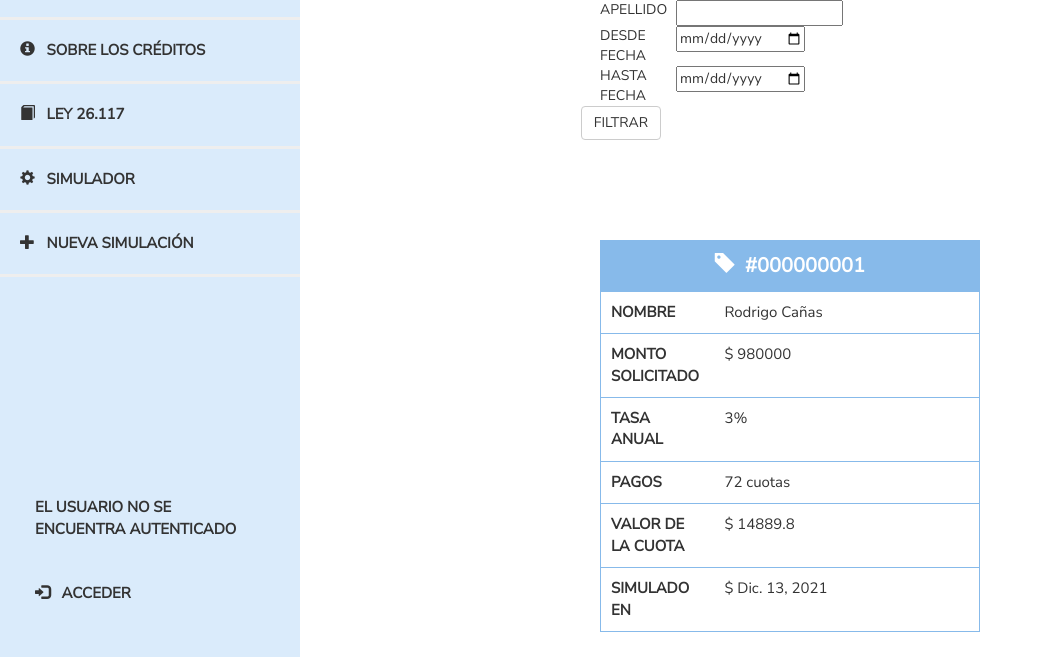
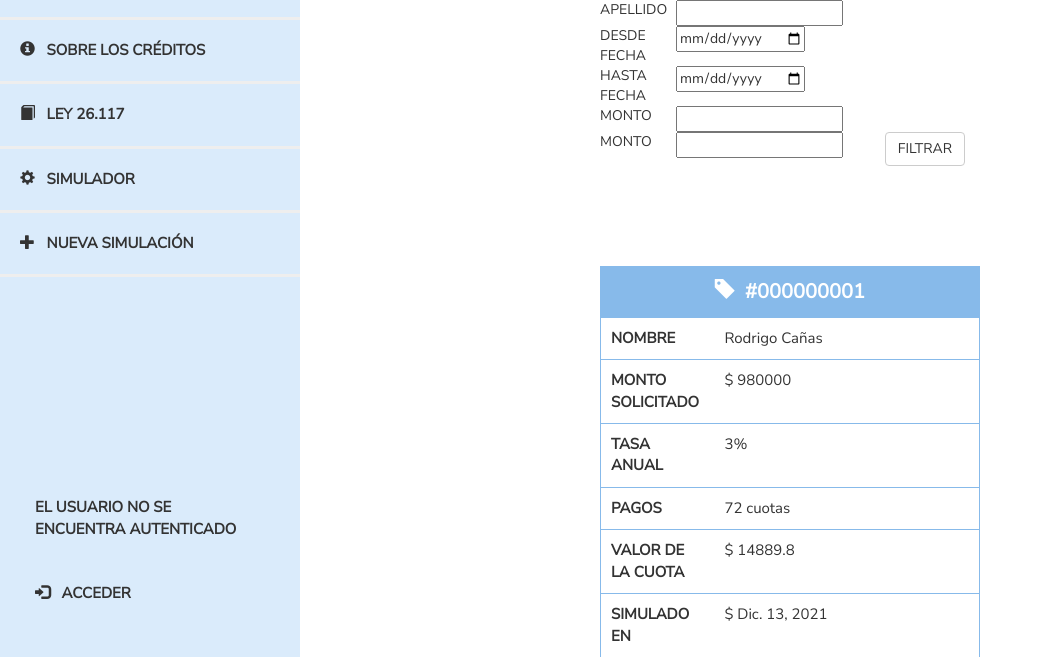
Before and after one commit to autusgo/prestar2, a Django app: page /simulador/list/ in a window 1280 px wide. Shown: the part 197-854 px from the top of the page, without its empty margins (0-1043 px from the left). Run offline with Django 3.2, Linux system fonts and the light colour scheme; data comes from the database, SQL or seed files in the repository; some libraries are stand-ins or nearby versions.

Commit message:
agregado filtro entre montos

```diff
--- a/PrestAr/prestamos/filters.py
+++ b/PrestAr/prestamos/filters.py
@@ -1,7 +1,7 @@
 from django.db.models.fields import DateField
 import django_filters
 from .models import Simulacion
-from django_filters import FilterSet, CharFilter, DateFilter, NumericRangeFilter
+from django_filters import FilterSet, CharFilter, DateFilter, NumberFilter
 from django import forms
 
 
@@ -15,7 +15,8 @@ class SimulacionFilter(django_filters.FilterSet):
                             lookup_expr='gte', widget=DateInput)
     end_date = DateFilter(field_name="created_date",
                           lookup_expr='lte', widget=DateInput)
-    # monto_desde = NumericRangeFilter(field_name="monto")
+    monto_desde = NumberFilter(field_name="monto", lookup_expr='gte')
+    monto_hasta = NumberFilter(field_name="monto", lookup_expr='lte')
 
     class Meta:
         model = Simulacion
--- a/PrestAr/prestamos/templates/simulador/simulaciones_list.html
+++ b/PrestAr/prestamos/templates/simulador/simulaciones_list.html
@@ -23,8 +23,12 @@
 		<div class="box2" value="FECHA">{{ filter.form.end_date }}</div>
 		<div class="box3"></div>
 
-		<!-- <div class="box1" value="monto">MONTO</div>
-		<div class="box2" value="MONTO">{{ filter.form.monto_desde }}</div> -->
+		<div class="box1" value="monto">MONTO</div>
+		<div class="box2" value="MONTO">{{ filter.form.monto_desde }}</div>
+		<div class="box3"></div>
+
+		<div class="box1" value="monto">MONTO</div>
+		<div class="box2" value="MONTO">{{ filter.form.monto_hasta }}</div>
 		<div class="box3"><input class="save btn btn-default"  type="submit" value="FILTRAR" /></div>
 
 
```
